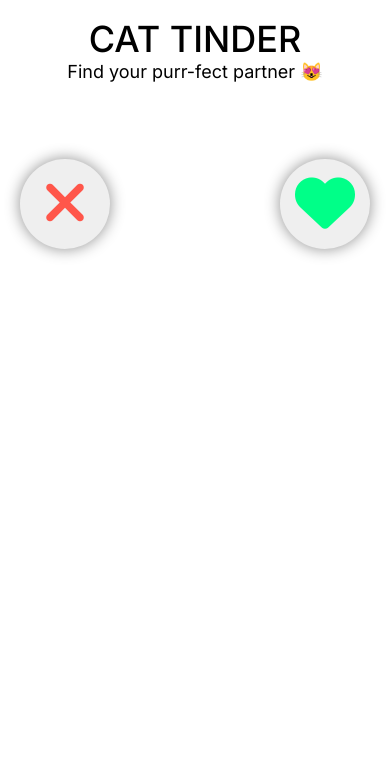
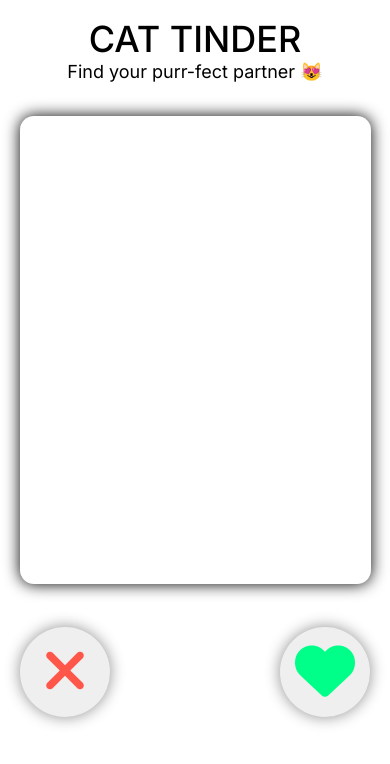
Before and after one commit to ericafk0001/cat-tinder, a plain HTML site: page index.html in a window 390 px wide. Drawn offline with Linux system fonts and the light colour scheme; no server answers.

Commit message:
make card fully responsive

```diff
--- a/style.css
+++ b/style.css
@@ -18,7 +18,32 @@ body {
 
 .hidden {
   opacity: 0;
-  transform: translateX(100%); /* Move the card off-screen to the right */
+  transform: translateX(100%);
+}
+
+#cat {
+  width: 90%;
+  max-width: 500px;
+  min-width: 280px;
+  height: auto;
+  aspect-ratio: 3/4; /* Maintain consistent proportions */
+  margin: 0 auto;
+  position: relative;
+  overflow: hidden;
+}
+
+/* Media query for small screens */
+@media screen and (max-width: 480px) {
+  #cat {
+    width: 95%;
+  }
+}
+
+/* Media query for very small screens */
+@media screen and (max-width: 320px) {
+  #cat {
+    min-width: 250px;
+  }
 }
 
 #main-content {
```
